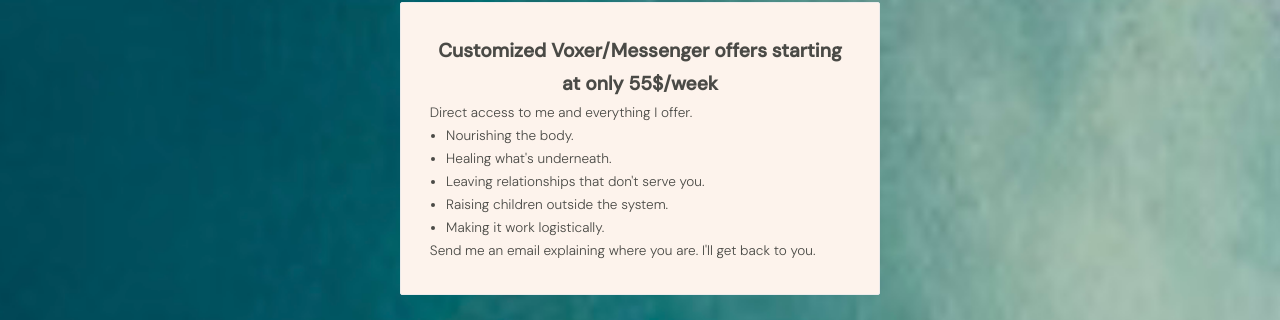
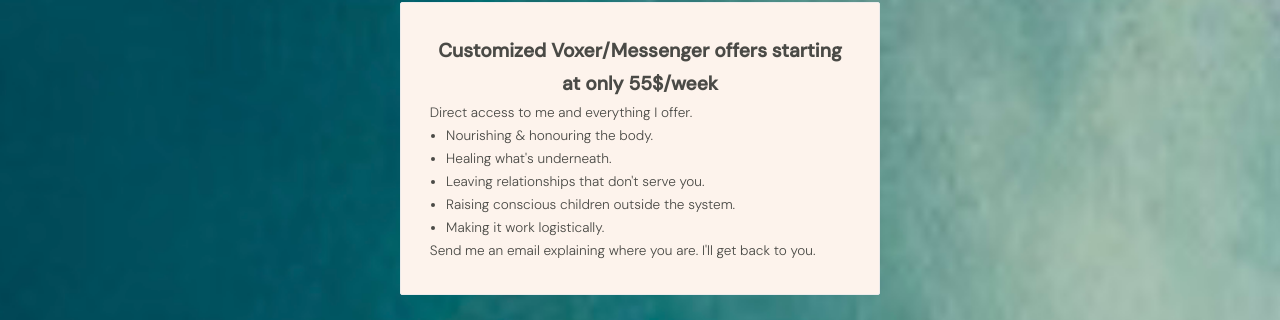
Before and after one commit to Blubell26/giuliapacciotti.com, a Jekyll site: the page built from index.html, in a window 1280 px wide and 900 px high, scrolled down 2802 px. Shown: the part 133-453 px from the top of the window. Built offline with Jekyll 4.4.1, drawn with Linux system fonts in a browser that asks for light colours.

Commit message:
Update index.html

```diff
--- a/index.html
+++ b/index.html
@@ -336,10 +336,10 @@
       <p class="work-desc" style="text-align:center; font-weight:bold; font-size:1.2em;">Customized Voxer/Messenger offers starting at only 55$/week</p>
       <p class="work-desc">Direct access to me and everything I offer.</p>
       <ul class="work-desc" style="padding-left:1.2em;">
-        <li>Nourishing the body.</li>
+        <li>Nourishing & honouring the body.</li>
         <li>Healing what's underneath.</li>
         <li>Leaving relationships that don't serve you.</li>
-        <li>Raising children outside the system.</li>
+        <li>Raising conscious children outside the system.</li>
         <li>Making it work logistically.</li>
       </ul>
       <p class="work-desc">Send me an email explaining where you are. I'll get back to you.</p>
```
